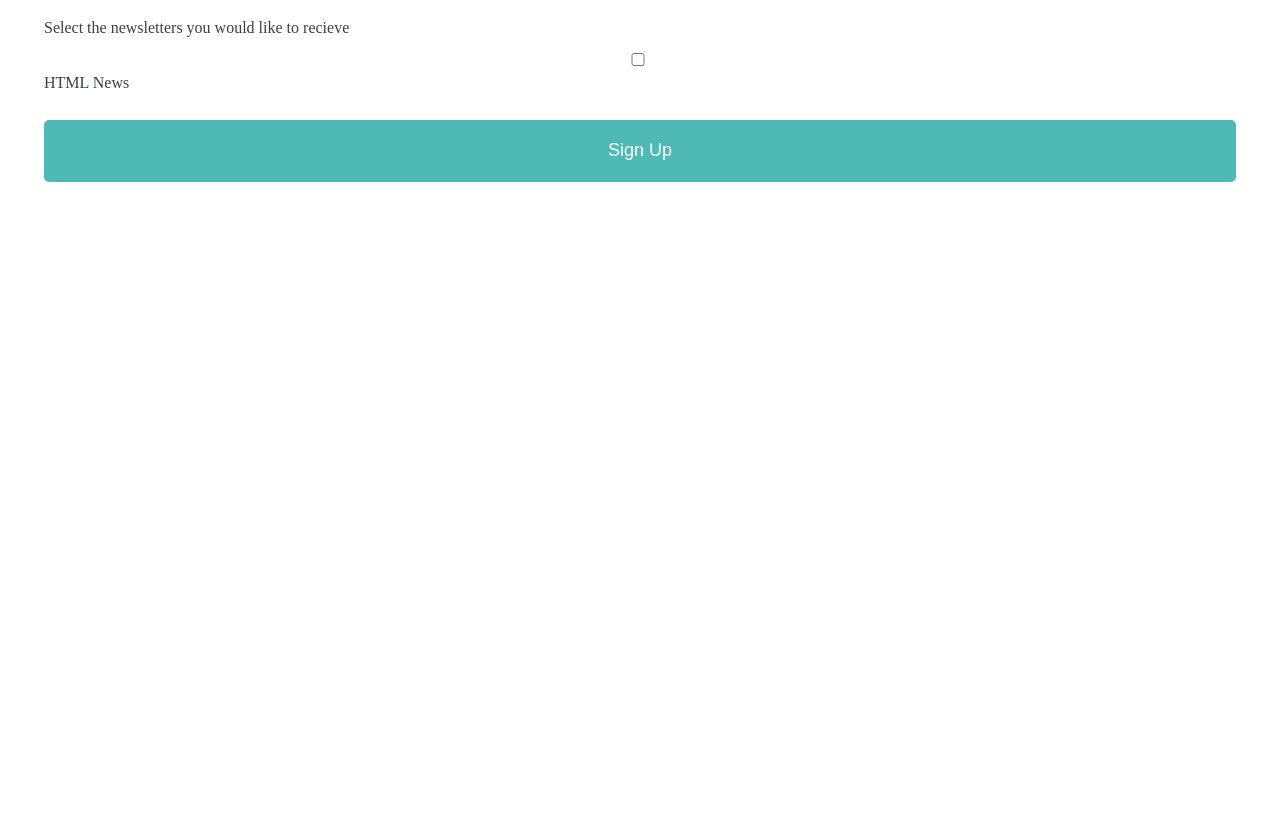
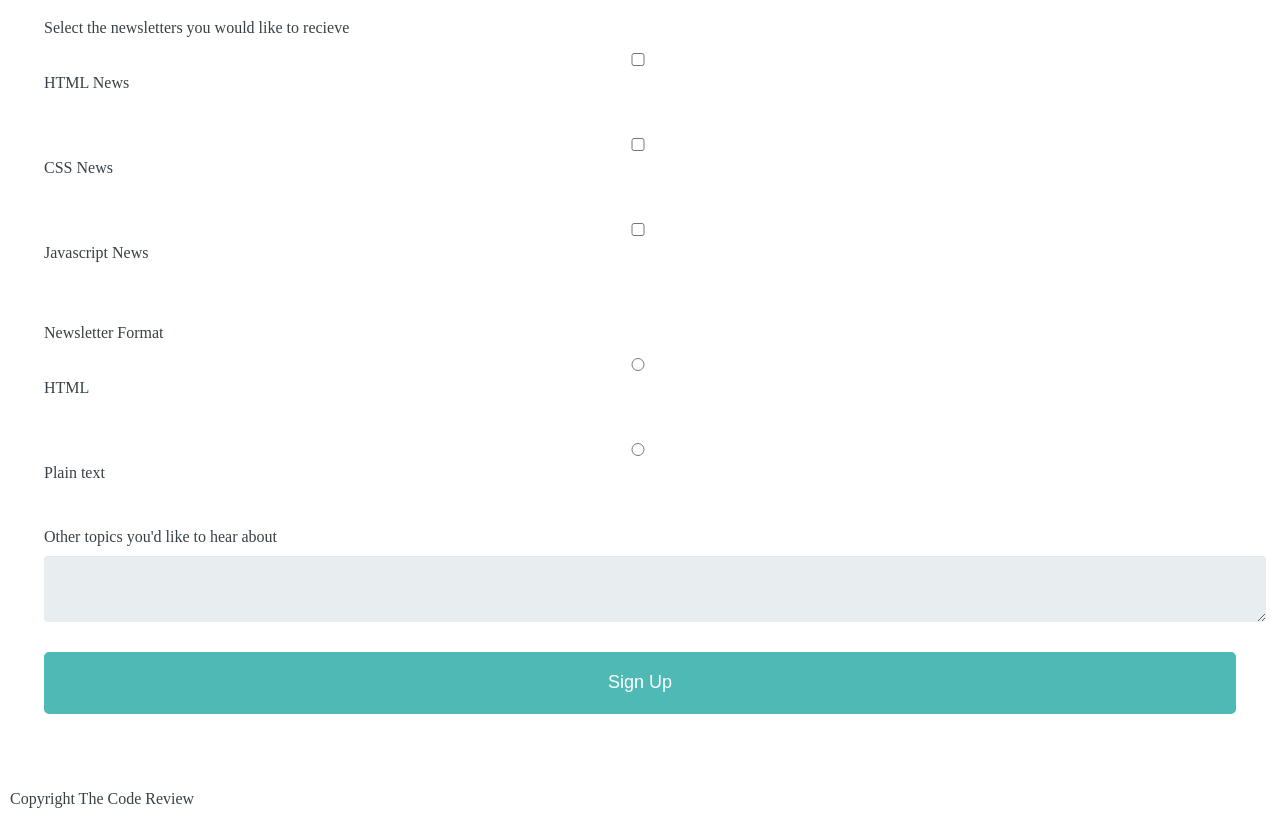
Before and after one commit to StevenRodriguezDev/Project3, a plain HTML site: page online_registration_v4/index.html in a window 1280 px wide. Shown: the part 1261-2085 px from the top of the page. Before the commit the page ends 1513 px from the top, so only its background shows below. Drawn offline with Linux system fonts and the light colour scheme.

Commit message:
updated html v2

```diff
--- a/online_registration_v4/index.html
+++ b/online_registration_v4/index.html
@@ -21,7 +21,7 @@
             <hr class="line1">
             <hr class="line2">
 
-       <form action="index.html">
+       <form>
             <!-- <h1> Sign Up </h1> -->
             <fieldset>
 
@@ -71,6 +71,31 @@
 
                 <input type="checkbox" id="htmlNews" value="news_htmlNews" name="user_news">
                 <label class="light" for="htmlNews"> HTML News</label><br>
+                <br>
+
+                <input type="checkbox" id="cssNews" value="news_cssNews" name="user_news">
+                <label class="light" for="cssNews"> CSS News</label><br>
+                <br>
+
+                <input type="checkbox" id="javaNews" value="news_javaNews" name="user_news">
+                <label class="light" for="javaNews"> Javascript News</label><br>
+                <br>
+
+                <p>Newsletter Format</p>
+
+                <input type="radio" id="HTML"  value="form_HTML" name="user_form">
+                <label class="light" for="HTML">HTML</label><br>
+                <br>
+
+                <input type="radio" id="text"  value="form_text" name="user_form">
+                <label class="light" for="text">Plain text</label><br>
+                <br>
+
+                <label for="other">Other topics you'd like to hear about</label>
+                <textarea id="other" name="topics"></textarea>
+
+
+
 
 
 
@@ -79,15 +104,12 @@
 
         </form>
 
+        <footer>
+            <p>Copyright The Code Review</p>
+        </footer>
+
         </div>
 
     </body>
 
-    <footer>
-
-
-    </footer>
-
-
-
 </html>
```
